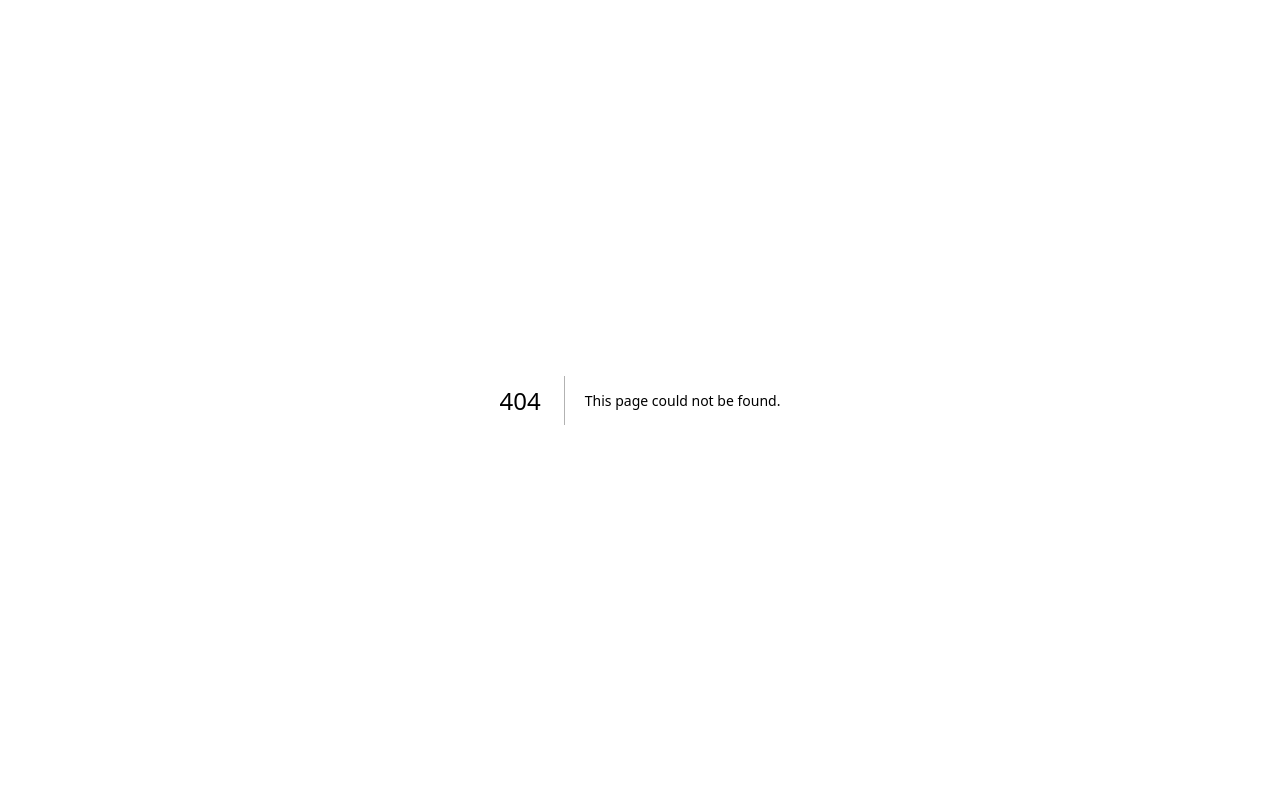
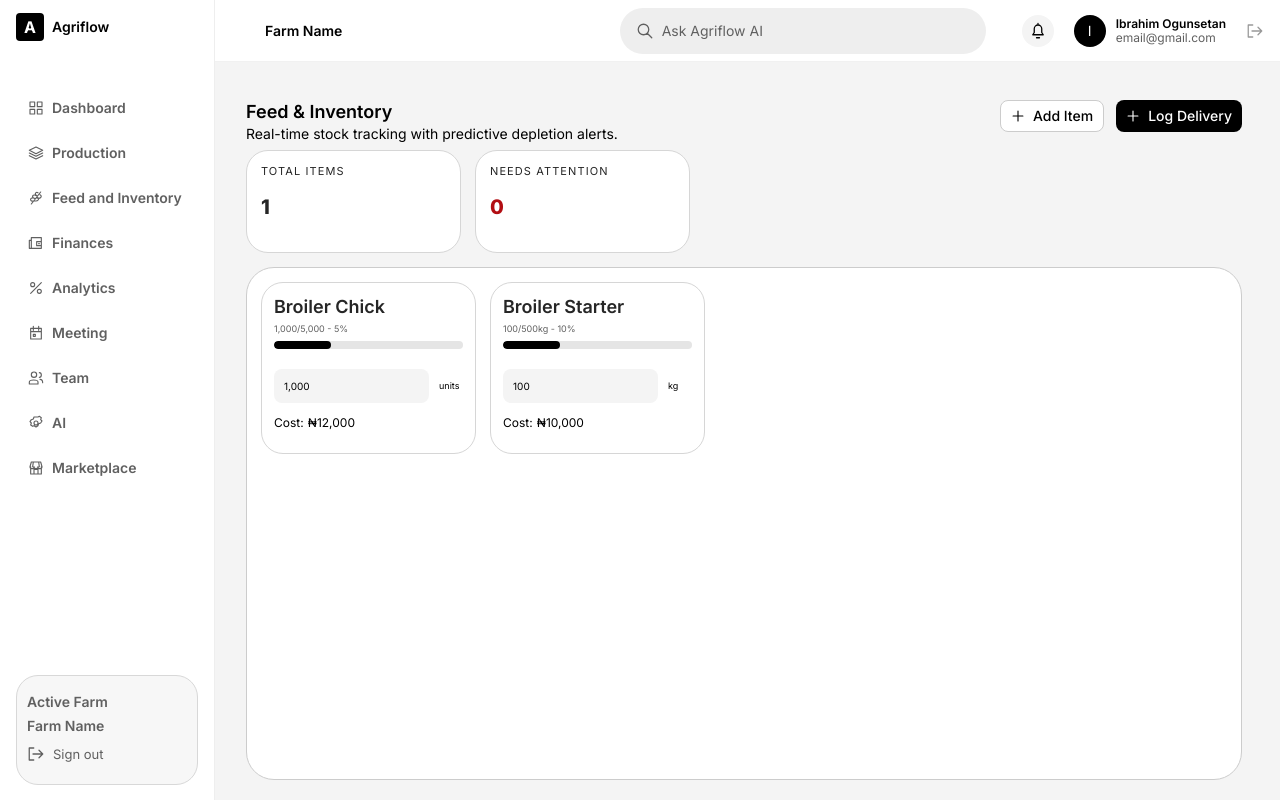
Before and after one commit to Thql123/agronova, a Next.js app: page /farms/1/inventory in a window 1280 px wide. Before the commit this address had no page. Built offline with nearby package versions, Linux system fonts and the light colour scheme.

Commit message:
feat: build feed and inventory page

```diff
--- a/app/farms/[farmId]/_components/farm-navigation.tsx
+++ b/app/farms/[farmId]/_components/farm-navigation.tsx
@@ -7,7 +7,7 @@ import { FarmIcon, type FarmIconName } from "./farm-icon";
 const navigation: { label: string; segment: string; icon: FarmIconName; available?: boolean }[] = [
   { label: "Dashboard", segment: "dashboard", icon: "dashboard", available: true },
   { label: "Production", segment: "production", icon: "production", available: true },
-  { label: "Feed and Inventory", segment: "inventory", icon: "inventory" },
+  { label: "Feed and Inventory", segment: "inventory", icon: "inventory", available: true },
   { label: "Finances", segment: "finances", icon: "finances" },
   { label: "Analytics", segment: "analytics", icon: "analytics" },
   { label: "Meeting", segment: "meeting", icon: "meeting" },
--- /dev/null
+++ b/app/farms/[farmId]/inventory/mock-inventory.ts
@@ -0,0 +1,33 @@
+export interface InventoryItem {
+  id: string;
+  name: string;
+  stockDisplay: string;
+  quantityDisplay: string;
+  unit: "units" | "kg";
+  costDisplay: string;
+  progressFillPercent: number;
+}
+
+// These are visual fixtures from Figma, not calculated inventory metrics.
+export const mockInventorySummary = { totalItems: 1, needsAttention: 0 };
+
+export const mockInventoryItems: readonly InventoryItem[] = [
+  {
+    id: "broiler-chick",
+    name: "Broiler Chick",
+    stockDisplay: "1,000/5,000 - 5%",
+    quantityDisplay: "1,000",
+    unit: "units",
+    costDisplay: "₦12,000",
+    progressFillPercent: 30,
+  },
+  {
+    id: "broiler-starter",
+    name: "Broiler Starter",
+    stockDisplay: "100/500kg - 10%",
+    quantityDisplay: "100",
+    unit: "kg",
+    costDisplay: "₦10,000",
+    progressFillPercent: 30,
+  },
+];
--- /dev/null
+++ b/app/farms/[farmId]/inventory/page.tsx
@@ -0,0 +1,64 @@
+import type { Metadata } from "next";
+import { mockInventoryItems, mockInventorySummary } from "./mock-inventory";
+
+export const metadata: Metadata = {
+  title: "Feed & Inventory | Agriflow",
+  description: "Real-time stock tracking with predictive depletion alerts.",
+};
+
+export default function InventoryPage() {
+  return (
+    <div className="flex min-h-[calc(100dvh-155px)] min-w-0 flex-col sm:min-h-[calc(100dvh-163px)] lg:min-h-[calc(100dvh-171px)] xl:min-h-[calc(100dvh-96px)] xl:px-[22px] xl:pt-6">
+      <div className="mb-1.5 flex shrink-0 flex-col gap-4 sm:flex-row sm:items-start sm:justify-between">
+        <div className="min-w-0">
+          <h1 className="text-lg leading-6 font-semibold">Feed &amp; Inventory</h1>
+          <p className="text-sm leading-5">Real-time stock tracking with predictive depletion alerts.</p>
+        </div>
+        <div className="mb-2 flex shrink-0 flex-wrap gap-3 sm:mb-0">
+          <button type="button" disabled title="Add Item is coming soon" className="flex h-8 items-center gap-2 rounded-lg border border-[#CCCCCC] bg-white px-2.5 text-sm font-medium">
+            <svg width="14" height="14" viewBox="0 0 20 20" fill="none" stroke="currentColor" strokeWidth="1.6" strokeLinecap="round" aria-hidden="true"><path d="M10 3v14M3 10h14" /></svg>Add Item
+          </button>
+          <button type="button" disabled title="Log Delivery is coming soon" className="flex h-8 items-center gap-2 rounded-lg bg-black px-2.5 text-sm font-medium text-white">
+            <svg width="14" height="14" viewBox="0 0 20 20" fill="none" stroke="currentColor" strokeWidth="1.6" strokeLinecap="round" aria-hidden="true"><path d="M10 3v14M3 10h14" /></svg>Log Delivery
+          </button>
+        </div>
+      </div>
+
+      <div className="mb-3.5 grid w-full max-w-[444px] shrink-0 grid-cols-1 gap-3.5 sm:grid-cols-[repeat(2,minmax(0,215px))]">
+        <section aria-labelledby="total-items-title" className="min-h-[103px] rounded-[22px] border border-[#d6d6d6] bg-white px-3.5 py-3">
+          <h2 id="total-items-title" className="text-[11px] leading-4 tracking-[0.1em] text-[#262626] uppercase">Total Items</h2>
+          <p className="mt-4 text-[20px] leading-6 font-extrabold text-[#262626]">{mockInventorySummary.totalItems}</p>
+        </section>
+        <section aria-labelledby="needs-attention-title" className="min-h-[103px] rounded-[22px] border border-[#d6d6d6] bg-white px-3.5 py-3">
+          <h2 id="needs-attention-title" className="text-[11px] leading-4 tracking-[0.1em] text-[#262626] uppercase">Needs Attention</h2>
+          <p className="mt-4 text-[20px] leading-6 font-extrabold text-[#b20e13]">{mockInventorySummary.needsAttention}</p>
+        </section>
+      </div>
+
+      <section aria-label="Inventory items" className="min-h-min min-w-0 flex-1 rounded-[28px] border border-[#CCCCCC] bg-white p-3.5">
+        <div className="flex flex-wrap items-start gap-3.5">
+          {mockInventoryItems.map((item) => (
+            <article key={item.id} aria-labelledby={`${item.id}-title`} className="min-h-[172px] w-full min-w-0 max-w-full rounded-[22px] border border-[#d6d6d6] bg-white p-3 sm:w-[215px]">
+              <h2 id={`${item.id}-title`} className="text-lg leading-6 font-semibold text-[#262626]">{item.name}</h2>
+              <p className="mt-1 text-[9px] leading-3 text-[#606060]">{item.stockDisplay}</p>
+              <div aria-hidden="true" className="mt-1.5 h-2 overflow-hidden rounded-full bg-[#e5e5e5]">
+                <div className="h-full rounded-full bg-black" style={{ width: `${item.progressFillPercent}%` }} />
+              </div>
+              <dl className="mt-5">
+                <div className="flex items-center gap-2.5">
+                  <dt className="sr-only">Quantity</dt>
+                  <dd className="flex h-[34px] min-w-0 flex-1 items-center rounded-lg bg-[#f4f4f4] px-2.5 text-[10px]">{item.quantityDisplay}</dd>
+                  <dt className="sr-only">Unit</dt>
+                  <dd className="w-6 shrink-0 text-[9px]">{item.unit}</dd>
+                </div>
+                <div className="mt-3 flex gap-1 text-xs leading-4">
+                  <dt>Cost:</dt><dd>{item.costDisplay}</dd>
+                </div>
+              </dl>
+            </article>
+          ))}
+        </div>
+      </section>
+    </div>
+  );
+}
```
